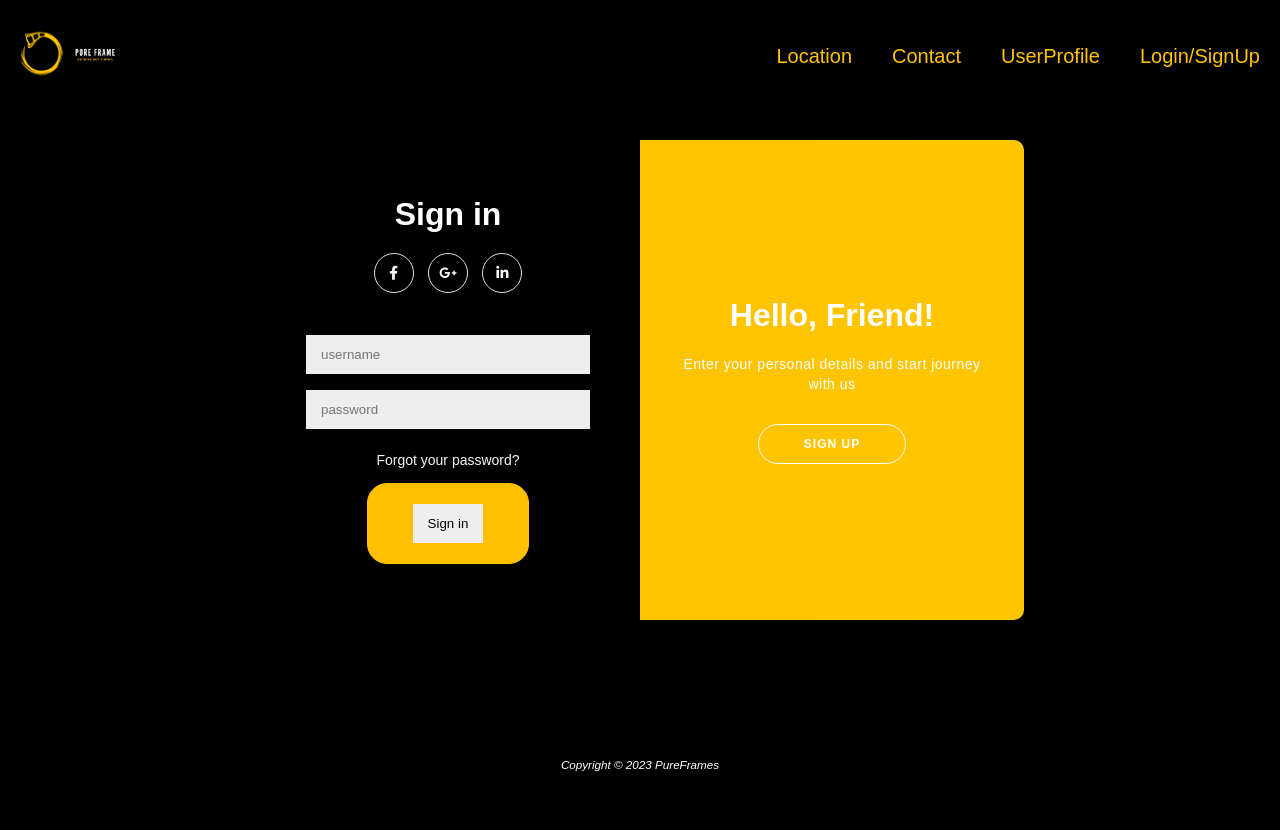
After one commit to darren170999/IE4717, a PHP site: page /loginSignUp.php in a window 1280 px wide. The commit adds this page. Run offline with PHP 8.4, Linux system fonts and the light colour scheme.

Commit message:
F me, login, signup, logout

```diff
--- /dev/null
+++ b/assets/css/loginStyle.css
@@ -0,0 +1,307 @@
+
+/* @import url('https://fonts.googleapis.com/css?family=Montserrat:400,800'); */
+
+* {
+	box-sizing: border-box;
+}
+
+body {
+	background: #000000;
+	display: flex;
+	justify-content: center;
+	align-items: center;
+	flex-direction: column;
+	font-family: 'Montserrat', sans-serif;
+	height: 100vh;
+	margin: -20px 0 50px;
+}
+
+h1 {
+	font-weight: bold;
+	margin: 0;
+    color: white;
+}
+
+h2 {
+	text-align: center;
+}
+
+p {
+	font-size: 14px;
+	font-weight: 100;
+	line-height: 20px;
+	letter-spacing: 0.5px;
+	margin: 20px 0 30px;
+}
+
+span {
+	font-size: 12px;
+}
+
+a {
+	color: #f6f5f7;
+	font-size: 14px;
+	text-decoration: none;
+	margin: 15px 0;
+}
+
+button {
+	border-radius: 20px;
+	border: 1px solid #FFC300;
+	background-color: #FFC000;
+	color: #FFFFFF;
+	font-size: 12px;
+	font-weight: bold;
+	padding: 12px 45px;
+	letter-spacing: 1px;
+	text-transform: uppercase;
+	transition: transform 80ms ease-in;
+}
+
+button:active {
+	transform: scale(0.95);
+}
+
+button:focus {
+	outline: none;
+}
+
+button.ghost {
+	background-color: transparent;
+	border-color: #FFFFFF;
+}
+
+form {
+	background-color: #000000;
+	display: flex;
+	align-items: center;
+	justify-content: center;
+	flex-direction: column;
+	padding: 0 50px;
+	height: 100%;
+	text-align: center;
+}
+
+input {
+	background-color: #eee;
+	border: none;
+	padding: 12px 15px;
+	margin: 8px 0;
+	width: 100%;
+}
+
+.container {
+	background-color: #000;
+	border-radius: 10px;
+  	box-shadow: 0 14px 28px rgba(0,0,0,0.25),
+			0 10px 10px rgba(0,0,0,0.22);
+	position: relative;
+	overflow: hidden;
+	width: 768px;
+	max-width: 100%;
+	min-height: 480px;
+}
+
+.form-container {
+	position: absolute;
+	top: 0;
+	height: 100%;
+	transition: all 0.6s ease-in-out;
+}
+
+.sign-in-container {
+	left: 0;
+	width: 50%;
+	z-index: 2;
+}
+
+.container.right-panel-active .sign-in-container {
+	transform: translateX(100%);
+}
+
+.sign-up-container {
+	left: 0;
+	width: 50%;
+	opacity: 0;
+	z-index: 1;
+}
+
+.container.right-panel-active .sign-up-container {
+	transform: translateX(100%);
+	opacity: 1;
+	z-index: 5;
+	animation: show 0.6s;
+}
+
+@keyframes show {
+	0%, 49.99% {
+		opacity: 0;
+		z-index: 1;
+	}
+
+	50%, 100% {
+		opacity: 1;
+		z-index: 5;
+	}
+}
+
+.overlay-container {
+	position: absolute;
+	top: 0;
+	left: 50%;
+	width: 50%;
+	height: 100%;
+	overflow: hidden;
+	transition: transform 0.6s ease-in-out;
+	z-index: 100;
+}
+
+.container.right-panel-active .overlay-container{
+	transform: translateX(-100%);
+}
+
+.overlay {
+	background: #FFC300;
+	background: -webkit-linear-gradient(to right, #FFC000, #FFC600);
+	background: linear-gradient(to right, #FFC000, #FFC600);
+	background-repeat: no-repeat;
+	background-size: cover;
+	background-position: 0 0;
+	color: #FFFFFF;
+	position: relative;
+	left: -100%;
+	height: 100%;
+	width: 200%;
+  	transform: translateX(0);
+	transition: transform 0.6s ease-in-out;
+}
+
+.container.right-panel-active .overlay {
+  	transform: translateX(50%);
+}
+
+.overlay-panel {
+	position: absolute;
+	display: flex;
+	align-items: center;
+	justify-content: center;
+	flex-direction: column;
+	padding: 0 40px;
+	text-align: center;
+	top: 0;
+	height: 100%;
+	width: 50%;
+	transform: translateX(0);
+	transition: transform 0.6s ease-in-out;
+}
+
+.overlay-left {
+	transform: translateX(-20%);
+}
+
+.container.right-panel-active .overlay-left {
+	transform: translateX(0);
+}
+
+.overlay-right {
+	right: 0;
+	transform: translateX(0);
+}
+
+.container.right-panel-active .overlay-right {
+	transform: translateX(20%);
+}
+
+.social-container {
+	margin: 20px 0;
+}
+
+.social-container a {
+	border: 1px solid #DDDDDD;
+	border-radius: 50%;
+	display: inline-flex;
+	justify-content: center;
+	align-items: center;
+	margin: 0 5px;
+	height: 40px;
+	width: 40px;
+}
+
+footer {
+    background-color: #222;
+    color: #fff;
+    font-size: 14px;
+    bottom: 0;
+    position: fixed;
+    left: 0;
+    right: 0;
+    text-align: center;
+    z-index: 999;
+}
+
+.header {
+    background: rgba(0, 0, 0, 0.7);
+    position: fixed;
+    width: 100%;
+    top: 0;
+    left: 0;
+    z-index: 100;
+}
+
+.header ul {
+    list-style: none;
+    margin: 0;
+    padding: 0;
+    overflow: hidden;
+    /* background-color: #333; */
+}
+
+.header .logo {
+    float: left;
+}
+
+.header .logo a {
+    display: block;
+    color: white;
+    text-align: center;
+    padding: 14px 16px;
+    text-decoration: none;
+}
+
+.header ul.nav-list {
+    float: right;
+}
+
+.header ul.nav-list li {
+    float: left;
+}
+#home-logo {
+    width: 50px;
+
+}
+
+.header ul.nav-list li a {
+    display: block;
+    color: #FFC300;
+    text-align: center;
+    padding: 30px 20px;
+    text-decoration: none;
+    font-size: 20px;
+}
+
+.header ul.nav-list li a:hover {
+    background-color: #ddd;
+    color: black;
+}
+
+footer {
+    background-color: black;
+	padding: 2em;
+	margin: auto;
+	text-align: center;
+    color: white;
+}
+
+.copyright {
+	color: white;
+}
--- /dev/null
+++ b/assets/js/sliding.js
@@ -0,0 +1,11 @@
+const signUpButton = document.getElementById('signUp');
+const signInButton = document.getElementById('signIn');
+const container = document.getElementById('container');
+
+signUpButton.addEventListener('click', () => {
+	container.classList.add("right-panel-active");
+});
+
+signInButton.addEventListener('click', () => {
+	container.classList.remove("right-panel-active");
+});
--- /dev/null
+++ b/loginSignUp.php
@@ -0,0 +1,84 @@
+<?php include('assets/php/connect.php'); ?>
+<!DOCTYPE html>
+<html lang="en">
+<head>
+    <title>Pure Frames</title>
+	<meta charset="utf-8">
+    <link rel="stylesheet" href="https://cdnjs.cloudflare.com/ajax/libs/font-awesome/5.15.3/css/all.min.css">
+    <link rel="stylesheet" href="assets/css/loginStyle.css">
+</head>
+<body>
+    <div class="header">
+        <div class="logo">
+            <a href="index.php">
+                <img id="home-logo" src="../IE4717/assets/img/pureframeofficiallogodesign-1.png">
+                <img id="home-logo" src="../IE4717/assets/img/name-only-11.png">
+            </a>
+        </div>
+        <ul class="nav-list">
+            <li><a href="location.html">Location</a></li>
+            <li><a href="contact.html">Contact</a></li>
+            <li><a href="profile.html">UserProfile</a></li>
+            <li><a href="loginSignUp.php">Login/SignUp</a></li>
+        </ul>
+    </div>
+    <div class="container" id="container">
+        <div class="form-container sign-up-container">
+            <form action="register.php" method="post">
+                <h1>Create Account</h1>
+                <div class="social-container">
+                    <a href="#" class="social"><i class="fab fa-facebook-f"></i></a>
+                    <a href="#" class="social"><i class="fab fa-google-plus-g"></i></a>
+                    <a href="#" class="social"><i class="fab fa-linkedin-in"></i></a>
+                </div>
+                <span>or use your email for registration</span>
+                <input type="text" placeholder="username" name="username"/>
+                <input type="password" placeholder="password" name="password"/>
+                <input type="password" placeholder="Re-enter password" name="password2"/>
+                <input type="email" placeholder="email" name="email" />
+                <input type="int" placeholder="contact" name="contact" />
+                <button>
+                    <input type="submit" name="submit" value="Sign Up">
+                </button>
+            </form>
+        </div>
+        <div class="form-container sign-in-container">
+            <form action="signIn.php" method="POST">
+                <h1>Sign in</h1>
+                <div class="social-container">
+                    <a href="#" class="social"><i class="fab fa-facebook-f"></i></a>
+                    <a href="#" class="social"><i class="fab fa-google-plus-g"></i></a>
+                    <a href="#" class="social"><i class="fab fa-linkedin-in"></i></a>
+                </div>
+                <span>or use your account</span>
+                <input type="text" placeholder="username" name="username"/>
+                <input type="password" placeholder="password" name="password"/>
+                <a href="#">Forgot your password?</a>
+                <button>
+                    <input type="submit" name="signin" value="Sign in">
+                </button>
+            </form>
+        </div>
+        <div class="overlay-container">
+            <div class="overlay">
+                <div class="overlay-panel overlay-left">
+                    <h1>Welcome Back!</h1>
+                    <p>To keep connected with us please login with your personal info</p>
+                    <button class="ghost" id="signIn">Sign In</button>
+                </div>
+                <div class="overlay-panel overlay-right">
+                    <h1>Hello, Friend!</h1>
+                    <p>Enter your personal details and start journey with us</p>
+                    <button class="ghost" id="signUp">Sign Up</button>
+                </div>
+            </div>
+        </div>
+    </div>
+</body>
+<script src="../IE4717/assets/js/sliding.js"></script>
+<footer>
+    <div id="footer-copyright">
+        <small><i>Copyright &copy; 2023 PureFrames</i></small>
+    </div>
+</footer>
+</html>
```
Also changed, not shown: index.php (+18 -4 lines), logout.php (added, +10 -0 lines), register.php (added, +42 -0 lines), signIn.php (added, +33 -0 lines), assets/css/style.css (line endings or trailing spaces), 1 other file.
